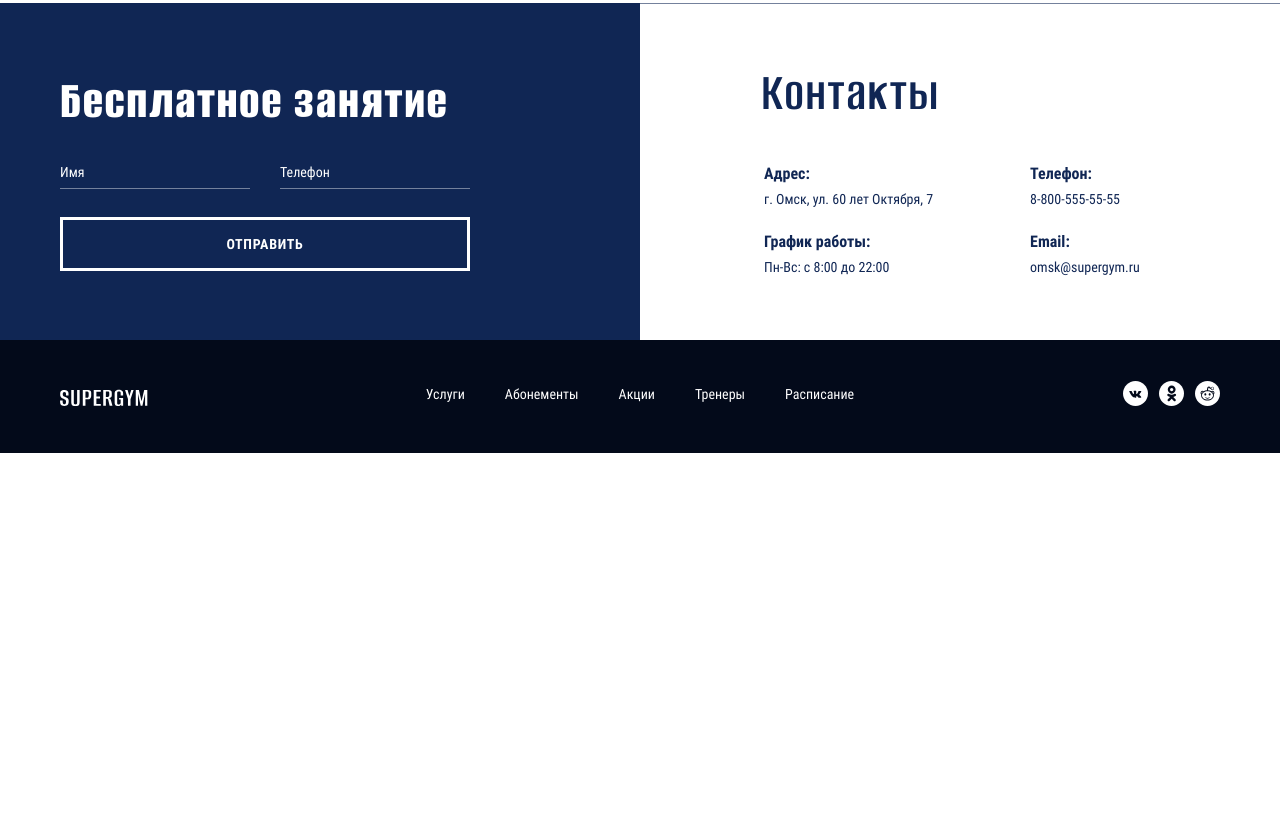
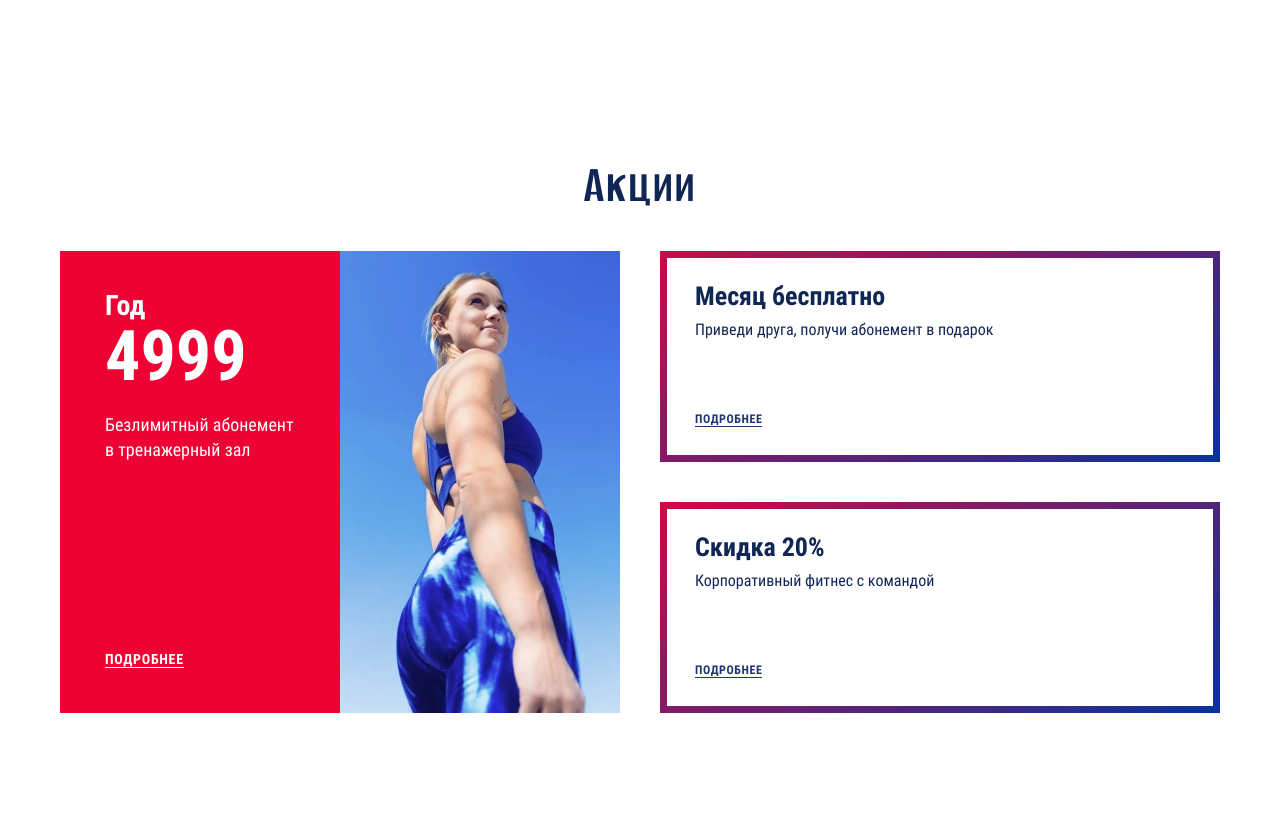
Before and after one commit to lilgikki/liga-accelerator-fitness, a website built with webpack: page source/index.html in a window 1280 px wide. Shown: the part 2131-2958 px from the top of the page. Before the commit the page ends 2584 px from the top, so only its background shows below. Built offline with nearby package versions, Linux system fonts and the light colour scheme; files whose address does not match are found by name.

Commit message:
added promotion block

```diff
--- a/source/index.html
+++ b/source/index.html
@@ -108,6 +108,37 @@
             </picture>
           </div>
         </section>
+        <section class="promotion">
+          <div class="promotion__container container">
+            <h2 class="promotion__title">Акции</h2>
+            <ul class="promotion__list list">
+              <li class="promotion__item promotion__item--big">
+                <div class="promotion__text">
+                  <span>Год</span>
+                  <b>4999</b>
+                  <p>Безлимитный абонемент в&nbsp;тренажерный зал</p>
+                  <a class="promotion__link">Подробнее</a>
+                </div>
+                <picture class="promotion__pic">
+                  <source type="image/webp" media="(min-width: 1024px)" srcset="img/stock-desktop.webp, img/stock-desktop@2.webp 2x">
+                  <source type="image/webp" media="(min-width: 768px)" srcset="img/stock-tablet.webp, img/stock-tablet@2.webp 2x">
+                  <source type="image/webp" srcset="img/stock-mobile.webp, img/stock-mobile@2.webp 2x">
+                  <img class="promotion__img" width="290" height="299" src="img/stock-mobile.jpg" srcset="img/stock-mobile@2.jpg" alt="Фотография в блоке акции">
+                </picture>
+              </li>
+              <li class="promotion__item">
+                <span>Месяц бесплатно</span>
+                <p>Приведи друга, получи абонемент&nbsp;в&nbsp;подарок</p>
+                <a class="promotion__link">Подробнее</a>
+              </li>
+              <li class="promotion__item">
+                <span>Скидка 20%</span>
+                <p>Корпоративный фитнес с&nbsp;командой</p>
+                <a class="promotion__link">Подробнее</a>
+              </li>
+            </ul>
+          </div>
+        </section>
         <div class="inner">
           <section class="feedback">
             <div class="feedback__container container">
--- a/source/sass/blocks/event.scss
+++ b/source/sass/blocks/event.scss
@@ -50,7 +50,7 @@
   display: flex;
   align-items: center;
   width: 100%;
-  color: #FFFFFF;
+  color: $color-default-white;
 
   @include vp-1023 {
     margin-top: 1px;
@@ -147,7 +147,6 @@
   margin-top: 3px;
   font-family: "Alumni Sans", "Arial", sans-serif;
   width: 201px;
-  text-align: center;
   font-weight: 600;
   font-size: 82px;
   line-height: 79px;
@@ -178,7 +177,6 @@
   line-height: 14px;
   letter-spacing: 0.05em;
   text-transform: uppercase;
-  color: #FFFFFF;
 
   @include vp-1023 {
     font-size: 10px;
--- /dev/null
+++ b/source/sass/blocks/promotion.scss
@@ -0,0 +1,208 @@
+.promotion {
+  overflow: hidden;
+  min-width: 320px;
+  width: 100%;
+}
+
+.promotion__container {
+  padding-top: 149px;
+  padding-bottom: 117px;
+
+  @include vp-1023 {
+    max-width: 1023px;
+  }
+
+  @include vp-767 {
+    max-width: 767px;
+  }
+}
+
+.promotion__title {
+  font-family: "Alumni Sans", "Arial", sans-serif;
+  margin: 0;
+  margin-bottom: 34px;
+  width: 100%;
+  font-weight: 600;
+  font-size: 54px;
+  line-height: 65px;
+  display: flex;
+  align-items: center;
+  justify-content: center;
+  letter-spacing: 0.03em;
+
+  @include vp-1023 {
+    margin-bottom: 40px;
+    padding-right: 10px;
+    font-size: 42px;
+    line-height: 50px;
+  }
+
+  @include vp-767 {
+    margin-bottom: 42px;
+    padding-right: 6px;
+    font-size: 32px;
+    line-height: 38px;
+  }
+}
+
+.promotion__list {
+  display: grid;
+  grid-template-columns: 1fr 1fr;
+  grid-template-rows: 1fr 1fr;
+  grid-gap: 40px;
+
+  @include vp-1023 {
+    grid-gap: 30px;
+  }
+
+  @include vp-767 {
+    grid-template-columns: 1fr;
+  }
+}
+
+.promotion__item {
+  position: relative;
+  border: 7px solid;
+  border-image-source: linear-gradient(148.82deg, #d10a42 85%, #00359f 100%);
+  border-image-slice: 26;
+  padding: 28px;
+  display: block;
+  width: 100%;
+  min-height: 211px;
+  height: fit-content;
+
+  @include vp-1023 {
+    padding-right: 38px;
+  }
+
+  @include vp-767 {
+    padding: 38px 40px;
+  }
+}
+
+.promotion__item--big {
+  min-height: 462px;
+  padding: 0;
+  border: none;
+  grid-row: span 2;
+  display: grid;
+  grid-template-columns: 1fr 1fr;
+
+  @include vp-1023 {
+    grid-column: span 2;
+    grid-template-columns: 41.1% 58.9%;
+    padding: 0;
+  }
+
+  @include vp-767 {
+    padding: 0;
+    min-height: 598px;
+    grid-column: span 1;
+    grid-template-columns: 100%;
+    grid-template-rows: 1fr 1fr;
+  }
+}
+
+.promotion__pic {
+  width: 100%;
+  height: 100%;
+}
+
+.promotion__img {
+  object-fit: cover;
+  width: 100%;
+  height: 100%;
+}
+
+.promotion__item span {
+  font-weight: 700;
+  font-size: 26px;
+  line-height: 20px;
+
+  @include vp-767 {
+    display: block;
+    width: 100%;
+    text-align: center;
+  }
+}
+
+.promotion__item p {
+  font-weight: 400;
+  font-size: 16px;
+  line-height: 22px;
+  margin: 7px 0;
+
+  @include vp-767 {
+    margin: 13px 0;
+    text-align: center;
+  }
+}
+
+.promotion__text {
+  position: relative;
+  background-color: $color-torch-red;
+  padding: 33px 45px 45px;
+  color: $color-default-white;
+}
+
+.promotion__text span {
+  display: block;
+  width: 100%;
+  margin: 0;
+  font-weight: 700;
+  font-size: 28px;
+  line-height: 44px;
+}
+
+.promotion__text b {
+  display: block;
+  width: 100%;
+  margin: 0;
+  font-weight: 700;
+  font-size: 70px;
+  line-height: 56px;
+
+  @include vp-767 {
+    text-align: center;
+  }
+}
+
+.promotion__text p {
+  display: block;
+  width: 100%;
+  margin: 28px 0;
+  font-weight: 400;
+  font-size: 18px;
+  line-height: 25px;
+
+  @include vp-767 {
+    margin: 24px 0;
+  }
+}
+
+.promotion__link {
+  position: absolute;
+  width: fit-content;
+  font-weight: 700;
+  font-size: 12px;
+  line-height: 14px;
+  letter-spacing: 0.05em;
+  text-transform: uppercase;
+  color: $color-resolution-blue;
+  border-bottom: 1px solid $color-resolution-blue;
+  bottom: 28px;
+
+  @include vp-767 {
+    bottom: 40px;
+    left: 50%;
+    transform: translate(-50%, 0);
+  }
+}
+
+.promotion__item--big .promotion__link {
+  font-size: 14px;
+  line-height: 16px;
+  color: $color-default-white;
+  border-bottom: 1px solid $color-default-white;
+  bottom: 45px;
+}
--- a/source/sass/style.scss
+++ b/source/sass/style.scss
@@ -26,6 +26,7 @@
 @import "blocks/banner";
 @import "blocks/about";
 @import "blocks/event";
+@import "blocks/promotion";
 @import "blocks/feedback";
 @import "blocks/contacts";
 @import "blocks/main-footer";
```
Also changed, not shown: build/css/style.css, build/css/style.min.css, build/index.html, 1 other file.
